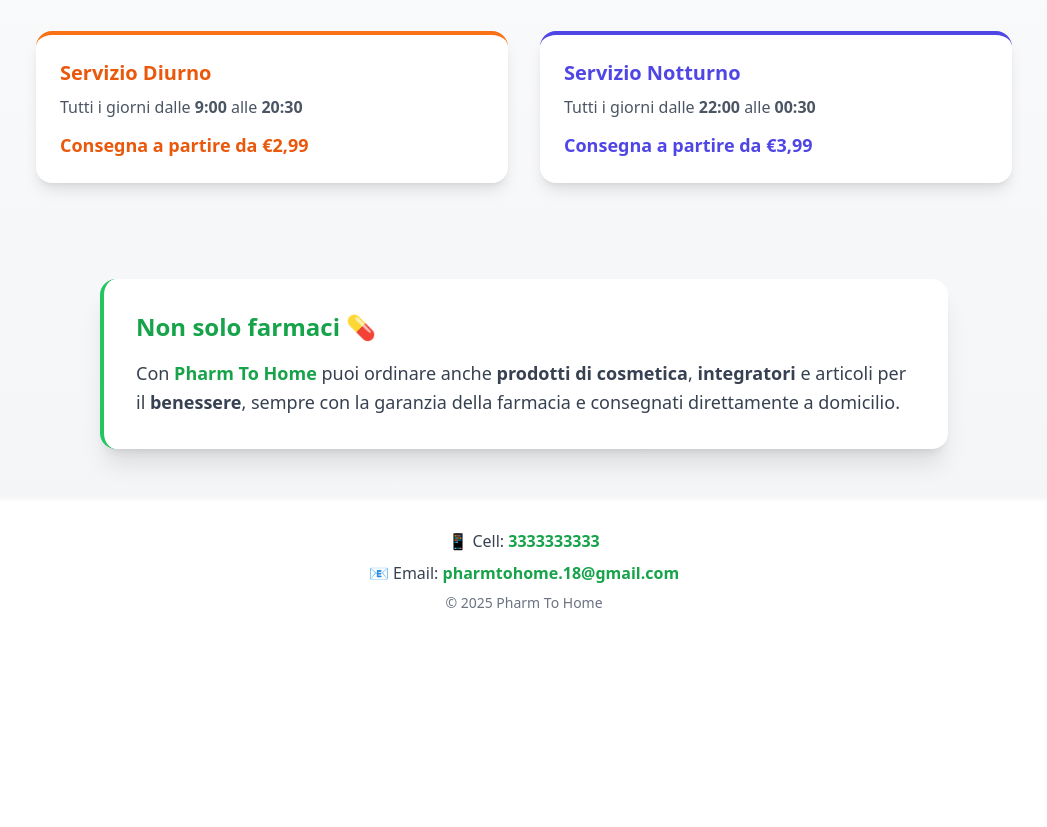
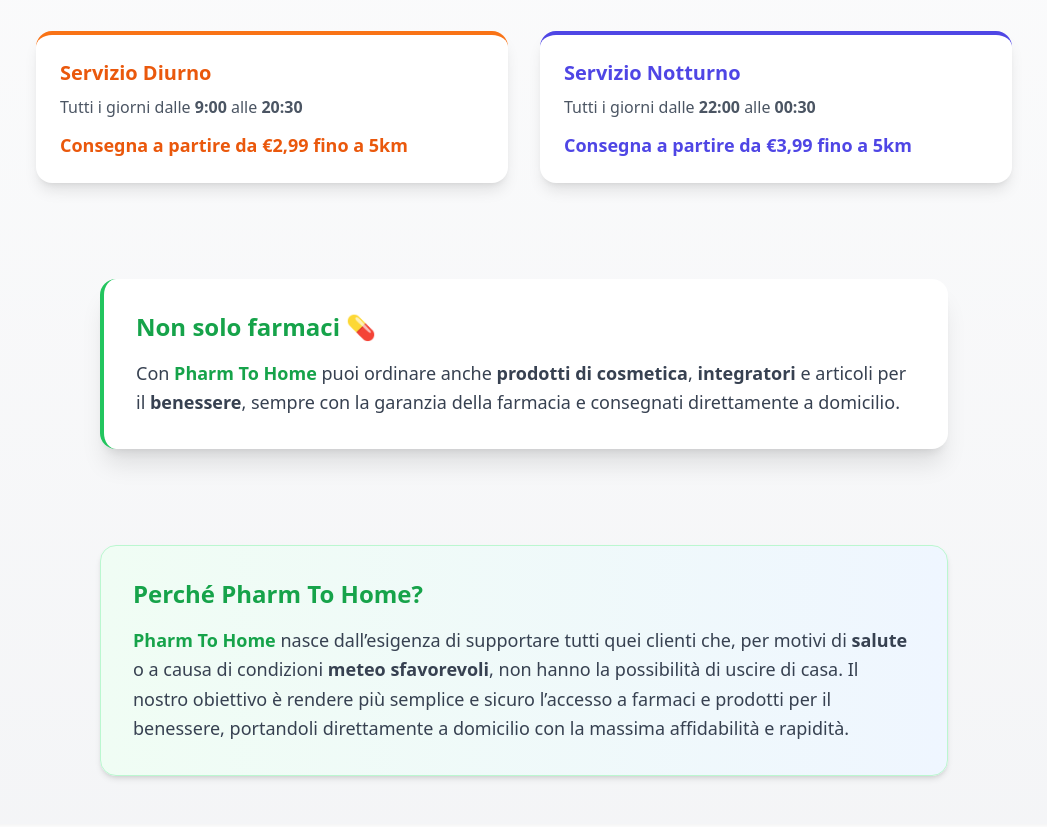
Before and after one commit to Maaax02/pharm-to-home, a website: page index.html in a window 1280 px wide. Shown: the part 700-1527 px from the top of the page, without its empty margins (116-1163 px from the left). Before the commit the page ends 1345 px from the top, so only its background shows below. Drawn offline with Linux system fonts and the light colour scheme.

Commit message:
aggiunta sezione chi siamo

```diff
--- a/index.html
+++ b/index.html
@@ -78,7 +78,7 @@
             <strong>20:30</strong>
           </p>
           <p class="mt-3 text-lg font-semibold text-orange-600">
-            Consegna a partire da €2,99
+            Consegna a partire da €2,99 fino a 5km
           </p>
         </div>
 
@@ -94,7 +94,7 @@
             <strong>00:30</strong>
           </p>
           <p class="mt-3 text-lg font-semibold text-indigo-600">
-            Consegna a partire da €3,99
+            Consegna a partire da €3,99 fino a 5km
           </p>
         </div>
       </section>
@@ -118,6 +118,26 @@
         </div>
       </section>
     </main>
+
+    <!-- CHI SIAMO -->
+    <section class="px-6 py-12 max-w-4xl mx-auto">
+      <div
+        class="bg-gradient-to-r from-green-50 to-blue-50 shadow-md rounded-2xl p-8 border border-green-200"
+      >
+        <h3 class="text-2xl font-bold text-green-600 mb-4">
+          Perché Pharm To Home?
+        </h3>
+        <p class="text-gray-700 text-lg leading-relaxed">
+          <span class="font-semibold text-green-600">Pharm To Home</span> nasce
+          dall’esigenza di supportare tutti quei clienti che, per motivi di
+          <strong>salute</strong> o a causa di condizioni
+          <strong>meteo sfavorevoli</strong>, non hanno la possibilità di uscire
+          di casa. Il nostro obiettivo è rendere più semplice e sicuro l’accesso
+          a farmaci e prodotti per il benessere, portandoli direttamente a
+          domicilio con la massima affidabilità e rapidità.
+        </p>
+      </div>
+    </section>
 
     <!-- FOOTER -->
     <footer class="text-center py-8 bg-white shadow-inner">
```
Also changed, not shown: src/output.css.
